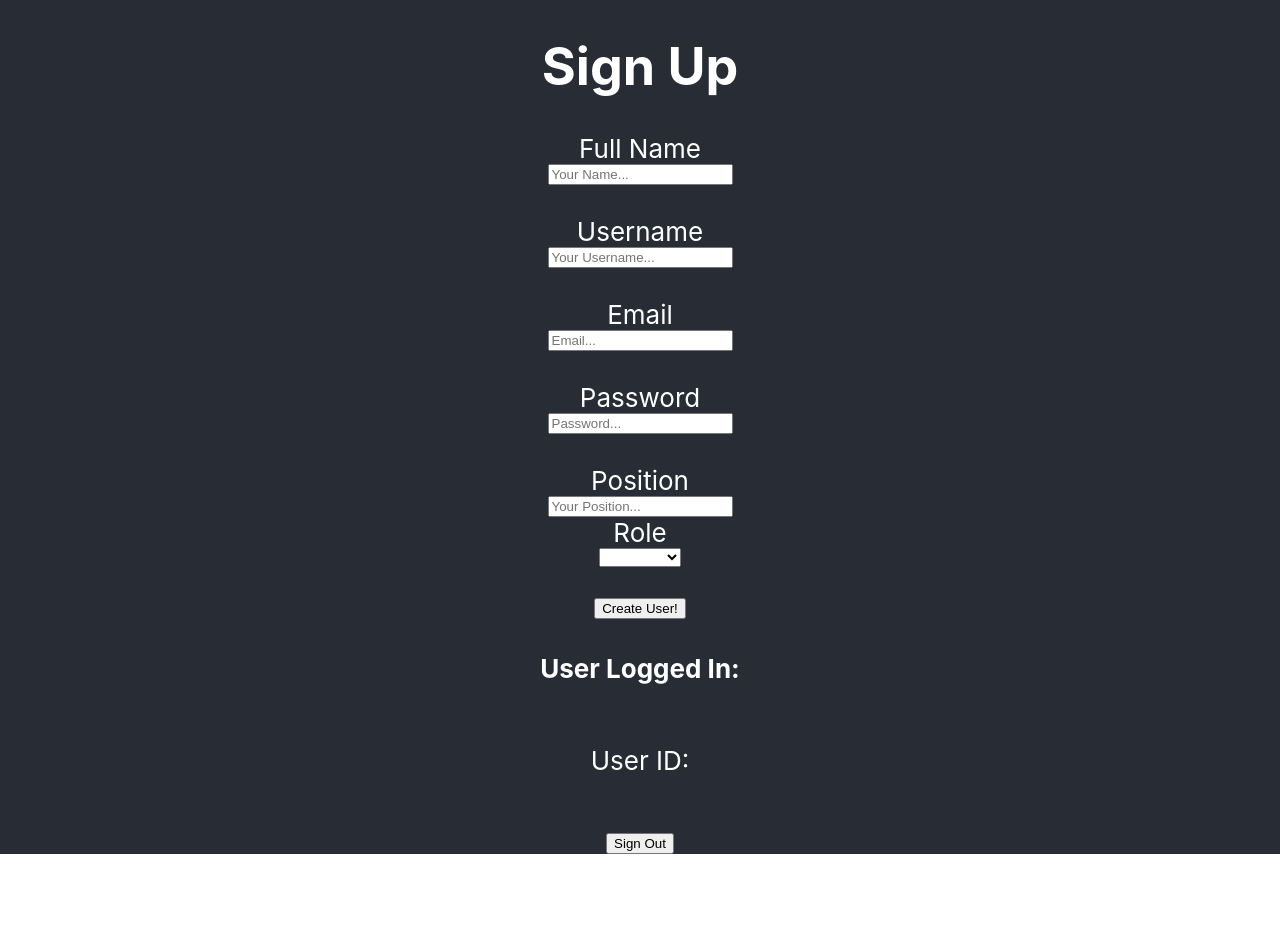
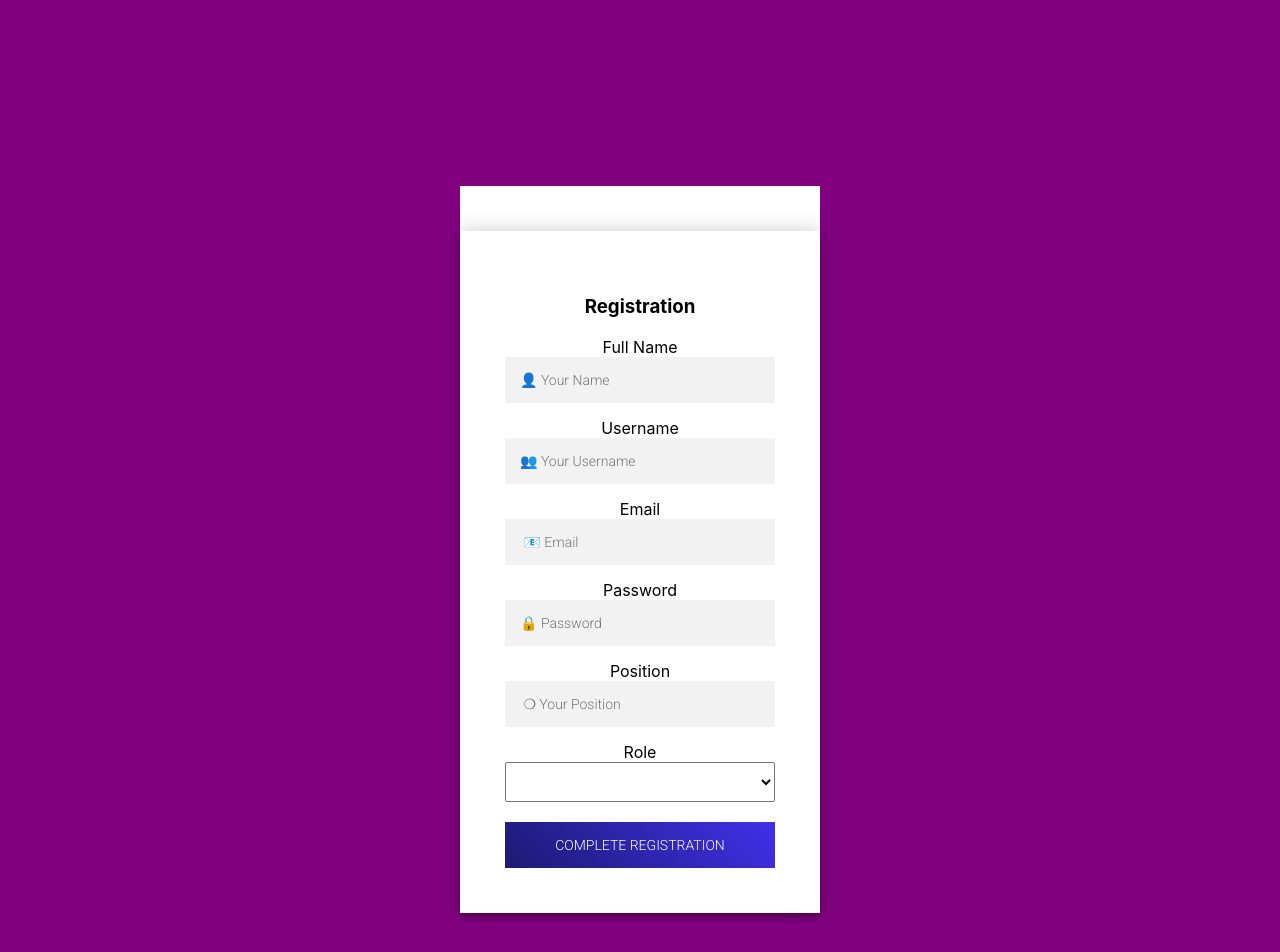
Before and after one commit to DevDynasty01/connect-u, a React (Create React App) app: page /new-user in a window 1280 px wide. Shown: the top 952 px of the page. Before the commit the page ends 854 px from the top, so only its background shows below. Built offline with nearby package versions, Linux system fonts and the light colour scheme; no server answers.

Commit message:
update style

```diff
--- a/src/App.css
+++ b/src/App.css
@@ -1,4 +1,4 @@
-.App {
+/* .App {
   text-align: center;
   background-color: #282c34;
   min-height: 100vh;
@@ -12,4 +12,4 @@
 
 .App-link {
   color: #61dafb;
-}
+} */
--- a/src/Pages/SignUpForm.js
+++ b/src/Pages/SignUpForm.js
@@ -1,25 +1,27 @@
-import React, { useState, useEffect } from 'react';
-import { useNavigate } from 'react-router-dom';
-import axios from 'axios';
+import React, { useState, useEffect } from "react";
+import { useNavigate } from "react-router-dom";
+import axios from "axios";
 
 import {
   createUserWithEmailAndPassword,
   onAuthStateChanged,
   signOut,
-} from 'firebase/auth';
-import { auth } from '../firebase/firebaseConfig';
+} from "firebase/auth";
+
+import { auth } from "../firebase/firebaseConfig";
+import "../Style/SignUpForm.css";
 
 export const SignUpForm = () => {
   const navigate = useNavigate();
 
-	const [registerEmail, setRegisterEmail] = useState('');
-	const [registerPassword, setRegisterPassword] = useState('');
+  const [registerEmail, setRegisterEmail] = useState("");
+  const [registerPassword, setRegisterPassword] = useState("");
 
   //Data for SQL DB
-	const [registeredName, setRegisteredName] = useState ('');
-	const [registeredUserName, setRegisteredUserName] = useState('');
-	const [registeredRole, setRegisteredRole] = useState('');
-	const [registeredPosition, setRegisteredPosition] = useState('');
+  const [registeredName, setRegisteredName] = useState("");
+  const [registeredUserName, setRegisteredUserName] = useState("");
+  const [registeredRole, setRegisteredRole] = useState("");
+  const [registeredPosition, setRegisteredPosition] = useState("");
 
   const [user, setUser] = useState({});
 
@@ -34,7 +36,7 @@ export const SignUpForm = () => {
       const user = await createUserWithEmailAndPassword(
         auth,
         registerEmail,
-				registerPassword,
+        registerPassword
       ).then((userCredential) => {
         const url = `http://localhost:8080/employees`;
         axios.post(url, {
@@ -48,8 +50,8 @@ export const SignUpForm = () => {
       });
 
       console.log(user);
-			alert('Thank you, user was created');
-			navigate('/login');
+      alert("Thank you, user was created");
+      navigate("/login");
     } catch (error) {
       console.log(error.message);
     }
@@ -58,79 +60,101 @@ export const SignUpForm = () => {
     await signOut(auth);
   };
 
+  return (
+    <div className="page">
+    <div className="signup-page">
+      <div classname="form-signup">
+        <div className="signup-text">
+          <div className="signup-header">
+          <div className="signup-form input">
+          {/* <h3 className="register">Registration</h3> */}
+            {/* <h3 className="register">Registration</h3> */}
+          </div>
+        </div>
+        {/* <h3 className>Registration</h3> */}
+        <div className="form-signup button ">
+        <form className="signup-form">
+        <h3 className>Registration</h3>
+          <label>Full Name</label>
 
-	return (
-		<>
-			<h1>Sign Up</h1>
-
-			<label>Full Name</label>
           <input
-				placeholder='Your Name...'
-				type='text'
+            placeholder="👤 Your Name"
+            type="text"
             onChange={(event) => {
               setRegisteredName(event.target.value);
             }}
           />
-			<br />
+
+
+          <form className="username-form"></form>
           <label>Username</label>
+
           <input
-				placeholder='Your Username...'
-				type='text'
+            placeholder="👥 Your Username"
+            type="text"
             onChange={(event) => {
               setRegisteredUserName(event.target.value);
             }}
           />
-			<br />
+
           <label>Email</label>
+
           <input
-				placeholder='Email...'
+            placeholder=" 📧 Email"
             onChange={(event) => {
               setRegisterEmail(event.target.value);
             }}
           />
-			<br />
+
           <label>Password</label>
+
           <input
-				placeholder='Password...'
-				type='password'
+            placeholder="🔒 Password"
+            type="password"
             onChange={(event) => {
               setRegisterPassword(event.target.value);
             }}
           />
-			<br />
+
           <label>Position</label>
+
           <input
-				placeholder='Your Position...'
-				type='text'
-				onChange={(event)=>{
-					setRegisteredPosition(event.target.value)
+            placeholder=" ❍ Your Position"
+            type="text"
+            onChange={(event) => {
+              setRegisteredPosition(event.target.value);
             }}
           />
+
           <label>Role</label>
-			<select
-				name='role'
+<br/>
+          <select className="Bigger"
+
+            name="role"
             onChange={(event) => {
               setRegisteredRole(event.target.value);
             }}
           >
-				{' '}
-				<option key='clear' value=''></option>
-				<option key='employee' value='Employee'>
+            {" "}
+            <option key="clear" value=""></option>
+            <option key="employee" value="Employee">
               Employee
             </option>
-				<option key='manager' value='Manager'>
+            <option key="manager" value="Manager">
               Manager
             </option>
+
           </select>
-			<br />
-			<button onClick={register}>Create User!</button>
+<br/>
+<br/>
+          <button onClick={register}>Complete registration</button>
+        </form>
+      </div>
 
-			<h4> User Logged In: </h4>
-			{user?.email}
-			<p>User ID: </p>
-			{user?.uid}
-			<br />
-			<button onClick={logout}> Sign Out </button>
-		</>
+</div>
+
+    </div>
+    </div>
+    </div>
   );
 };
--- /dev/null
+++ b/src/Style/SignUpForm.css
@@ -0,0 +1,87 @@
+@import url(https://fonts.googleapis.com/css?family=Roboto:300);
+
+/* #login{
+
+  background-image: linear-gradient(45deg,#1c1a72,#4031ea);
+  background-attachment: fixed;
+  font-family: "Roboto", sans-serif;
+
+} */
+.signup-header{
+    background-color: #fff;
+    height: 45px;
+  }
+
+
+
+  .signup-page {
+    width: 360px;
+    padding: 8% 0 0;
+    margin: auto;
+  }
+
+  .signup-page .form .signup-text{
+    margin-top: -31px;
+  margin-bottom: 26px;
+  }
+  .form-signup {
+    position: relative;
+    z-index: 1;
+    background: #FFFFFF;
+    max-width: 360px;
+    margin: 0 auto 100px;
+    padding: 45px;
+    text-align: center;
+    box-shadow: 0 0 20px 0 rgba(0, 0, 0, 0.2), 0 5px 5px 0 rgba(0, 0, 0, 0.24);
+  }
+
+  .signup-form input {
+    font-family: "Roboto", sans-serif;
+    outline: 0;
+    background: #f2f2f2;
+    width: 100%;
+    border: 0;
+    margin: 0 0 15px;
+    padding: 15px;
+    box-sizing: border-box;
+    font-size: 14px;
+  }
+
+
+  .form-signup button {
+    font-family: "Roboto", sans-serif;
+    text-transform: uppercase;
+    outline: 0;
+    background-image: linear-gradient(45deg,#1c1a72,#4031ea);
+    width: 100%;
+    border: 0;
+    padding: 15px;
+    color: #FFFFFF;
+    font-size: 14px;
+    -webkit-transition: all 0.3 ease;
+    transition: all 0.3 ease;
+    cursor: pointer;
+  }
+
+  /* .form a {
+    color: #260ce9;
+    text-decoration: none;
+  } */
+
+.register{
+
+font-size:x-large;
+text-align: center;
+}
+.page{
+
+
+background-color:purple;
+padding: 100px;
+
+}
+.Bigger{
+  width: 270px;
+  height: 40px
+
+}
```
Also changed, not shown: 2 other files (tests, documents, lock files or other folders). Lines whose indentation alone changed are shown as unchanged.
